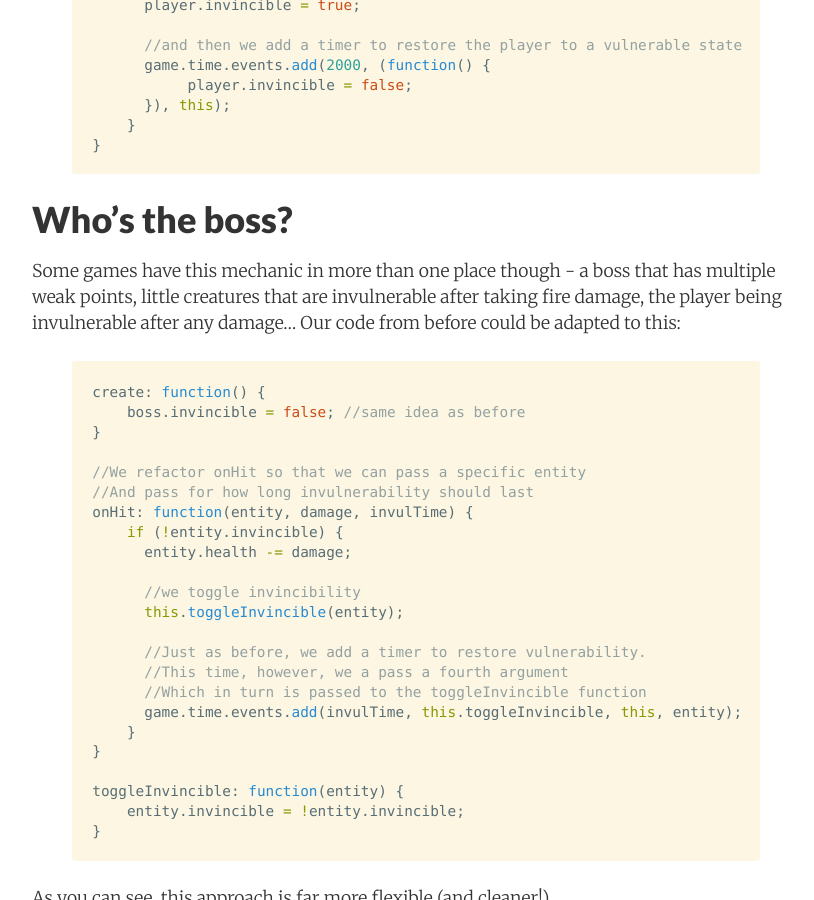
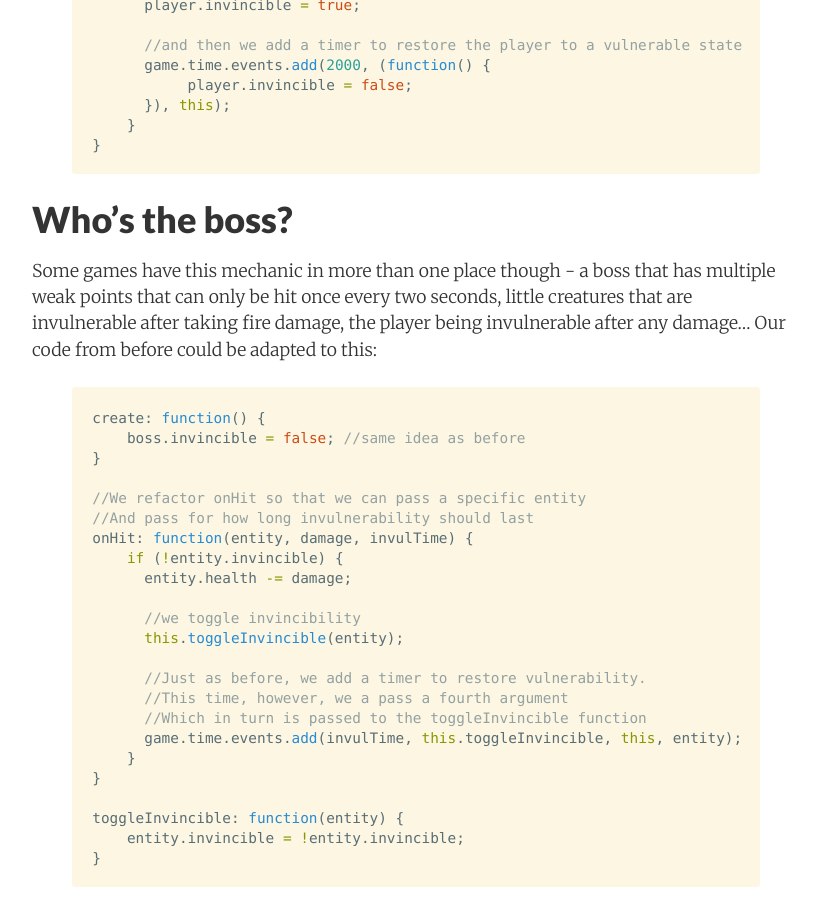
Before and after one commit to ThaisRobba/invrse, a Jekyll site: the page built from _posts/2014-10-29-making-a-character-invincible.md, in a window 1280 px wide and 900 px high, scrolled down 2228 px. Shown: the whole window, without its empty margins (224-1038 px from the left). Built offline with Jekyll 4.4.1, drawn with Linux system fonts in a browser that asks for light colours; nearby versions of some CDN libraries; comment, search, counter and statistics services are not loaded.

Commit message:
phrasing

```diff
--- a/_posts/2014-10-29-making-a-character-invincible.md
+++ b/_posts/2014-10-29-making-a-character-invincible.md
@@ -49,7 +49,7 @@ onHit: function(damage) {
 
 ###Who's the boss?
 
-Some games have this mechanic in more than one place though - a boss that has multiple weak points, little creatures that are invulnerable after taking fire damage, the player being invulnerable after any damage... Our code from before could be adapted to this:
+Some games have this mechanic in more than one place though - a boss that has multiple weak points that can only be hit once every two seconds, little creatures that are invulnerable after taking fire damage, the player being invulnerable after any damage... Our code from before could be adapted to this:
 
 {% highlight javascript %}
 create: function() {
```
